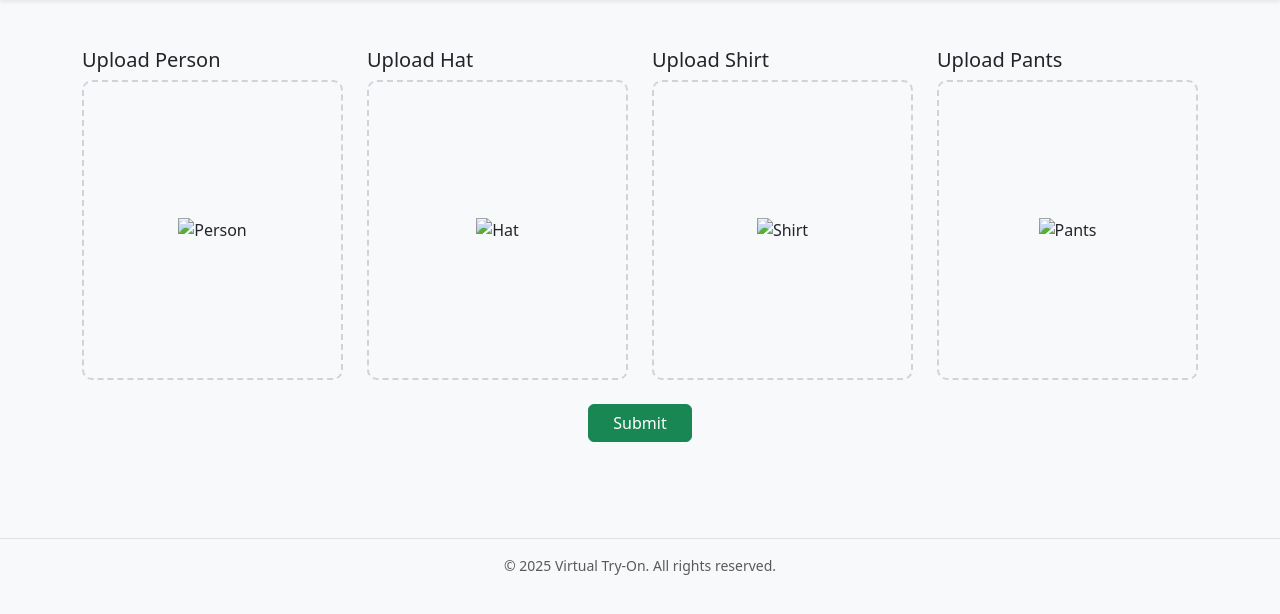
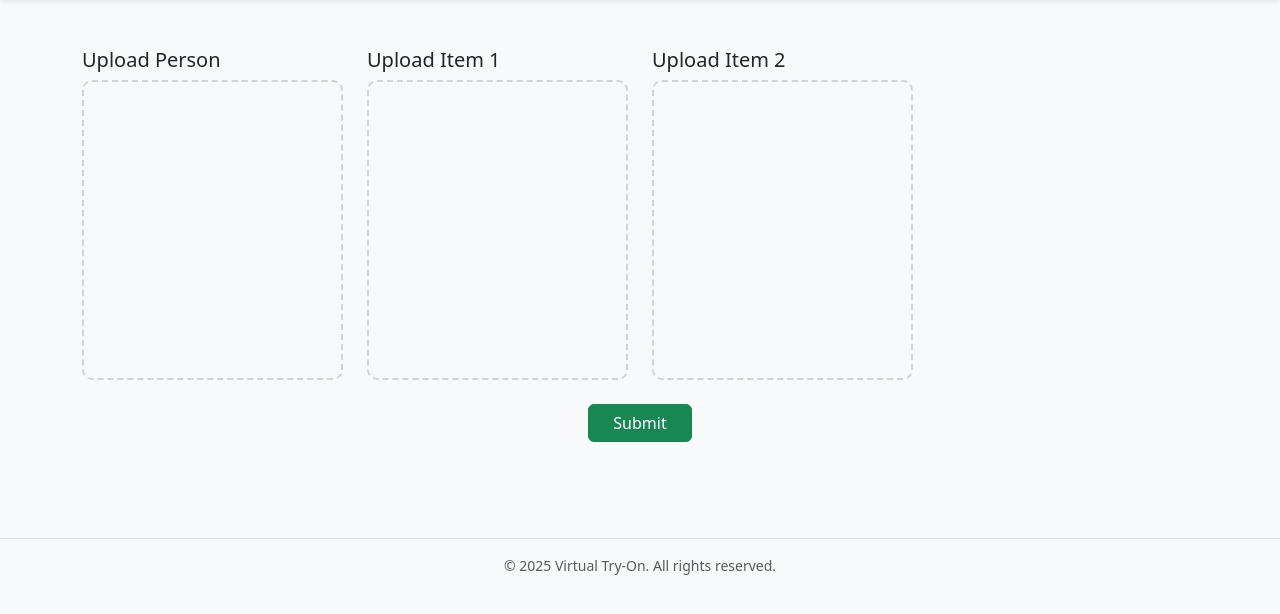
Before and after one commit to xyztomi/virtual-try-on, a Python web app: template dashboard/templates/index.html in a window 1280 px wide. Shown: the part 74-688 px from the top of the page. Run offline with Jinja, Linux system fonts and the light colour scheme; the template is opened without the code that fills it, so the values that code supplies are empty; some libraries are stand-ins or nearby versions.

Commit message:
5th update, change upload to 3 only. now only person, item1 and 2

```diff
--- a/dashboard/templates/index.html
+++ b/dashboard/templates/index.html
@@ -85,38 +85,28 @@
         <h5 class="mb-2">Upload Person</h5>
         <div class="upload-box" onclick="document.getElementById('uploadPerson').click()">
           <button class="clear-btn" onclick="clearImage(event, 'previewPerson', 'resultPerson')">×</button>
-          <img id="previewPerson" src="https://via.placeholder.com/250x300" alt="Person">
+          <img id="previewPerson">
           <input type="file" id="uploadPerson" class="d-none" accept="image/*">
         </div>
       </div>
 
       <!-- Hat Upload -->
       <div class="col-md-6 col-lg-3">
-        <h5 class="mb-2">Upload Hat</h5>
-        <div class="upload-box" onclick="document.getElementById('uploadHat').click()">
-          <button class="clear-btn" onclick="clearImage(event, 'previewHat', 'resultHat')">×</button>
-          <img id="previewHat" src="https://via.placeholder.com/150x100" alt="Hat">
-          <input type="file" id="uploadHat" class="d-none" accept="image/*">
+        <h5 class="mb-2">Upload Item 1</h5>
+        <div class="upload-box" onclick="document.getElementById('uploadItem1').click()">
+          <button class="clear-btn" onclick="clearImage(event, 'previewItem1', 'resultItem1')">×</button>
+          <img id="previewItem1">
+          <input type="file" id="uploadItem1" class="d-none" accept="image/*">
         </div>
       </div>
 
       <!-- Shirt Upload -->
       <div class="col-md-6 col-lg-3">
-        <h5 class="mb-2">Upload Shirt</h5>
-        <div class="upload-box" onclick="document.getElementById('uploadShirt').click()">
-          <button class="clear-btn" onclick="clearImage(event, 'previewShirt', 'resultShirt')">×</button>
-          <img id="previewShirt" src="https://via.placeholder.com/200x200" alt="Shirt">
-          <input type="file" id="uploadShirt" class="d-none" accept="image/*">
-        </div>
-      </div>
-
-      <!-- Pants Upload -->
-      <div class="col-md-6 col-lg-3">
-        <h5 class="mb-2">Upload Pants</h5>
-        <div class="upload-box" onclick="document.getElementById('uploadPants').click()">
-          <button class="clear-btn" onclick="clearImage(event, 'previewPants', 'resultPants')">×</button>
-          <img id="previewPants" src="https://via.placeholder.com/200x250" alt="Pants">
-          <input type="file" id="uploadPants" class="d-none" accept="image/*">
+        <h5 class="mb-2">Upload Item 2</h5>
+        <div class="upload-box" onclick="document.getElementById('uploadItem2').click()">
+          <button class="clear-btn" onclick="clearImage(event, 'previewItem2', 'resultItem2')">×</button>
+          <img id="previewItem2">
+          <input type="file" id="uploadItem2" class="d-none" accept="image/*">
         </div>
       </div>
 
@@ -132,10 +122,9 @@
       <div class="col-12">
         <h4 class="mb-3">End Result</h4>
         <div class="result-box">
-          <img id="resultPerson" src="https://via.placeholder.com/250x300" alt="Person">
-          <img id="resultHat" src="" alt="Hat" style="display:none">
-          <img id="resultShirt" src="" alt="Shirt" style="display:none">
-          <img id="resultPants" src="" alt="Pants" style="display:none">
+          <img id="resultPerson">
+          <img id="resultItem1" src="" alt="Item1" style="display:none">
+          <img id="resultItem2" src="" alt="Item2" style="display:none">
         </div>
 
         <!-- Clear All button below result -->
@@ -179,8 +168,8 @@
       const result = document.getElementById(resultId);
 
       preview.src = preview.getAttribute("alt") === "Person" ? "https://via.placeholder.com/250x300" :
-                    preview.getAttribute("alt") === "Hat" ? "https://via.placeholder.com/150x100" :
-                    preview.getAttribute("alt") === "Shirt" ? "https://via.placeholder.com/200x200" :
+                    preview.getAttribute("alt") === "Item1" ? "https://via.placeholder.com/150x100" :
+                    preview.getAttribute("alt") === "Item2" ? "https://via.placeholder.com/200x200" :
                     "https://via.placeholder.com/200x250";
 
       result.src = "";
@@ -205,9 +194,8 @@
     }
 
     setupUpload("uploadPerson", "previewPerson", "resultPerson");
-    setupUpload("uploadHat", "previewHat", "resultHat");
-    setupUpload("uploadShirt", "previewShirt", "resultShirt");
-    setupUpload("uploadPants", "previewPants", "resultPants");
+    setupUpload("uploadItem1", "previewItem1", "resultItem1");
+    setupUpload("uploadItem2", "previewItem2", "resultItem2");
   </script>
 
   <script src="https://cdn.jsdelivr.net/npm/bootstrap@5.3.2/dist/js/bootstrap.bundle.min.js"></script>
```
Also changed, not shown: dashboard/static/styles.css (+4 -14 lines).
